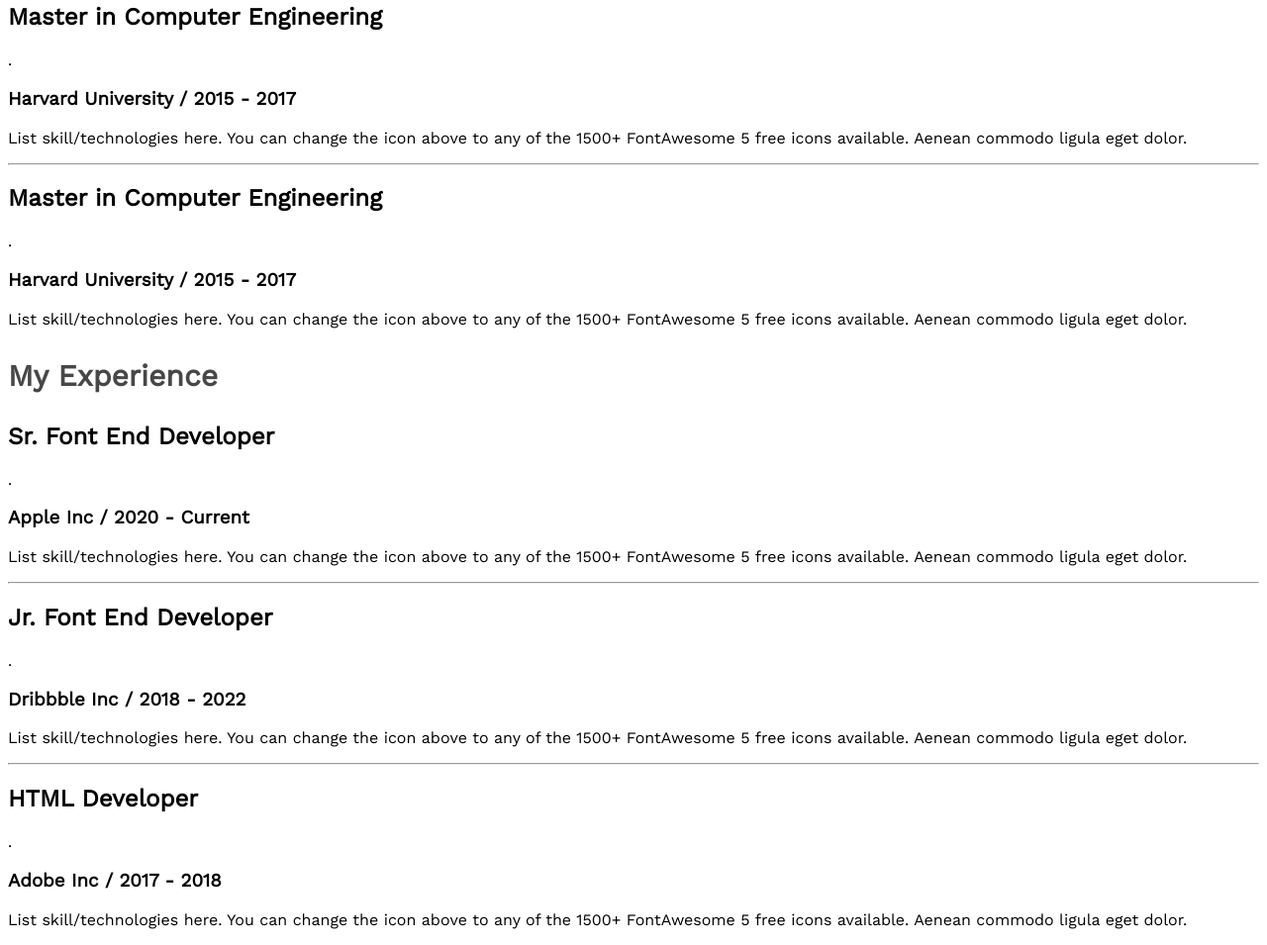
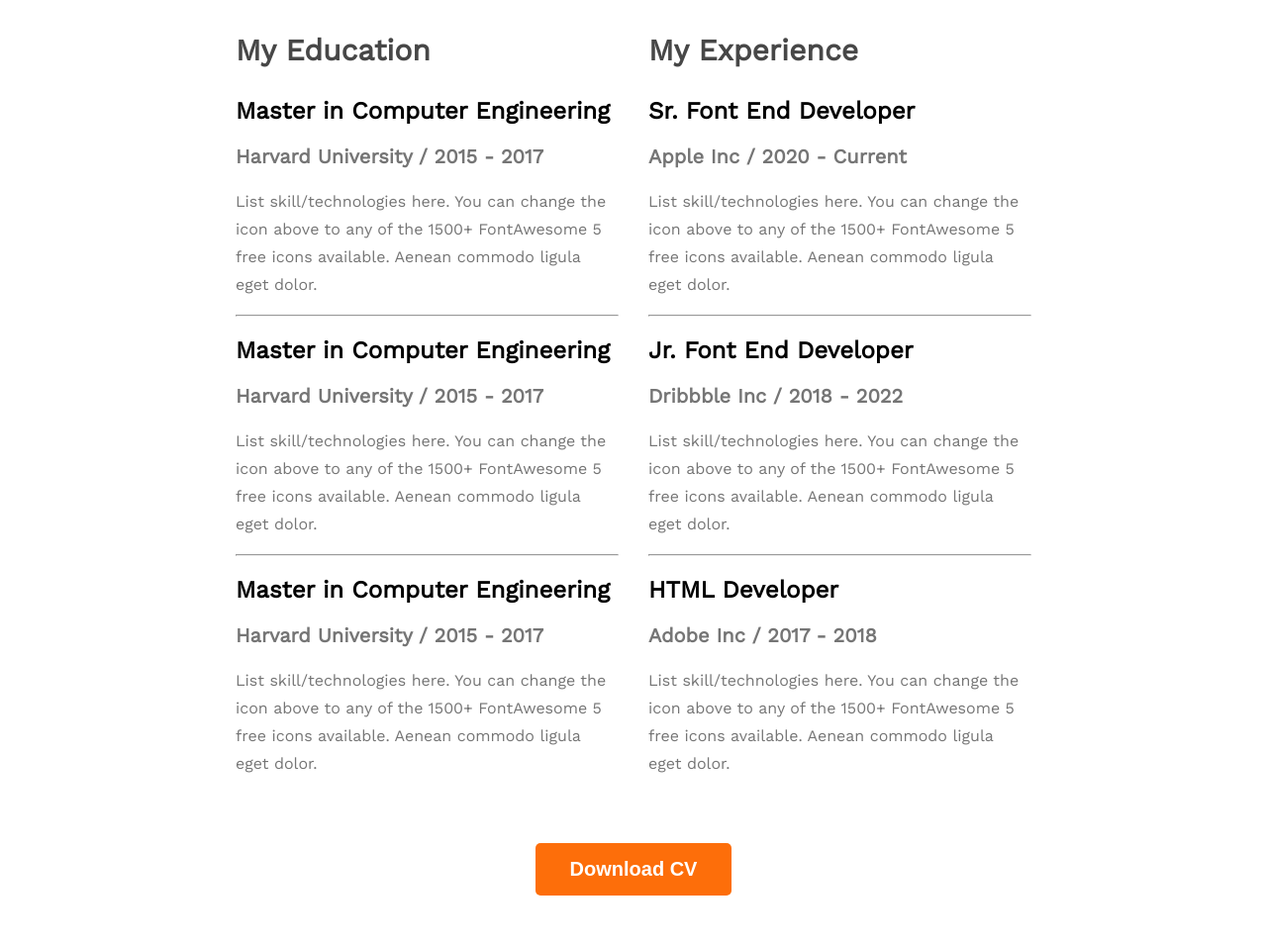
Before and after one commit to AsrafUddin89/webdeveloper-portfolio, a plain HTML site: page index.html in a window 1280 px wide. Shown: the part 2233-3188 px from the top of the page at 99% size. After the commit the page ends 3146 px from the top, so only its background shows below. Drawn offline with nearby package versions, Linux system fonts and the light colour scheme.

Commit message:
finised resume section

```diff
--- a/index.html
+++ b/index.html
@@ -90,21 +90,21 @@
               <div class="resume-column">
                 <h3 class="resume-column-title">My Education</h3>
              <div class="resume-item">
-                <h2 class="resume-item-title">Master in Computer Engineering</h2>.
+                <h2 class="resume-item-title">Master in Computer Engineering</h2>
                 <h3 class="resume-item-institute">Harvard University / 2015 - 2017</h3>
                 <p class="resume-item-description">List skill/technologies here. You can change the icon above
                     to any of the 1500+ FontAwesome 5 free icons available. Aenean commodo ligula eget dolor.</p>
              </div>
              <hr>
              <div class="resume-item">
-                <h2 class="resume-item-title">Master in Computer Engineering</h2>.
+                <h2 class="resume-item-title">Master in Computer Engineering</h2>
                 <h3 class="resume-item-institute">Harvard University / 2015 - 2017</h3>
                 <p class="resume-item-description">List skill/technologies here. You can change the icon above
                     to any of the 1500+ FontAwesome 5 free icons available. Aenean commodo ligula eget dolor.</p>
              </div>
              <hr>
              <div class="resume-item">
-                <h2 class="resume-item-title">Master in Computer Engineering</h2>.
+                <h2 class="resume-item-title">Master in Computer Engineering</h2>
                 <h3 class="resume-item-institute">Harvard University / 2015 - 2017</h3>
                 <p class="resume-item-description">List skill/technologies here. You can change the icon above
                     to any of the 1500+ FontAwesome 5 free icons available. Aenean commodo ligula eget dolor.</p>
@@ -113,27 +113,30 @@
               <div class="resume-column">
                 <h3 class="resume-column-title">My Experience</h3>
                 <div class="resume-item">
-                    <h2 class="resume-item-title">Sr. Font End Developer </h2>.
+                    <h2 class="resume-item-title">Sr. Font End Developer </h2>
                     <h3 class="resume-item-institute">Apple Inc / 2020 - Current </h3>
                     <p class="resume-item-description">List skill/technologies here. You can change the icon above
                         to any of the 1500+ FontAwesome 5 free icons available. Aenean commodo ligula eget dolor.</p>
                  </div>
                  <hr>
                  <div class="resume-item">
-                    <h2 class="resume-item-title">Jr. Font End Developer</h2>.
+                    <h2 class="resume-item-title">Jr. Font End Developer</h2>
                     <h3 class="resume-item-institute">Dribbble Inc / 2018 - 2022</h3>
                     <p class="resume-item-description">List skill/technologies here. You can change the icon above
                         to any of the 1500+ FontAwesome 5 free icons available. Aenean commodo ligula eget dolor.</p>
                  </div>
                  <hr>
                  <div class="resume-item">
-                    <h2 class="resume-item-title">HTML Developer</h2>.
+                    <h2 class="resume-item-title">HTML Developer</h2>
                     <h3 class="resume-item-institute">Adobe Inc / 2017 - 2018</h3>
                     <p class="resume-item-description">List skill/technologies here. You can change the icon above
                         to any of the 1500+ FontAwesome 5 free icons available. Aenean commodo ligula eget dolor.</p>
                  </div>
                   </div>
               </div>
+            </div>
+            <div class="download-cv">
+                <button class="btn-primary">Download CV</button>
             </div>
         </section>
 
--- a/styles/portfolio.css
+++ b/styles/portfolio.css
@@ -134,6 +134,7 @@ main {
 .skills-container {
     display: flex;
     gap: 24px;
+    padding: 100px;
 }
 
 .skill {
@@ -146,9 +147,41 @@ main {
 .skill-description {
     color: #757575;
 }
+
 /*Resume section styles*/
-.resume-column-title{
+.resume-column-title {
     color: #474747;
     font-size: 30px;
     font-weight: 700;
+
 }
+
+.resume-container {
+    display: flex;
+    gap: 30px;
+    padding: 0px 230px ;
+
+    margin-top: 45px;
+}
+
+.resume-item-institute {
+    color: #757575;
+    font-size: 20px;
+    font-weight: 600;
+
+}
+
+
+.resume-item-description {
+    color: #757575;
+
+    font-size: 16px;
+
+    font-weight: 400;
+    line-height: 28px;
+    /* 175% */
+}
+.download-cv{
+    text-align: center;
+    margin-top: 50px;
+}
```
